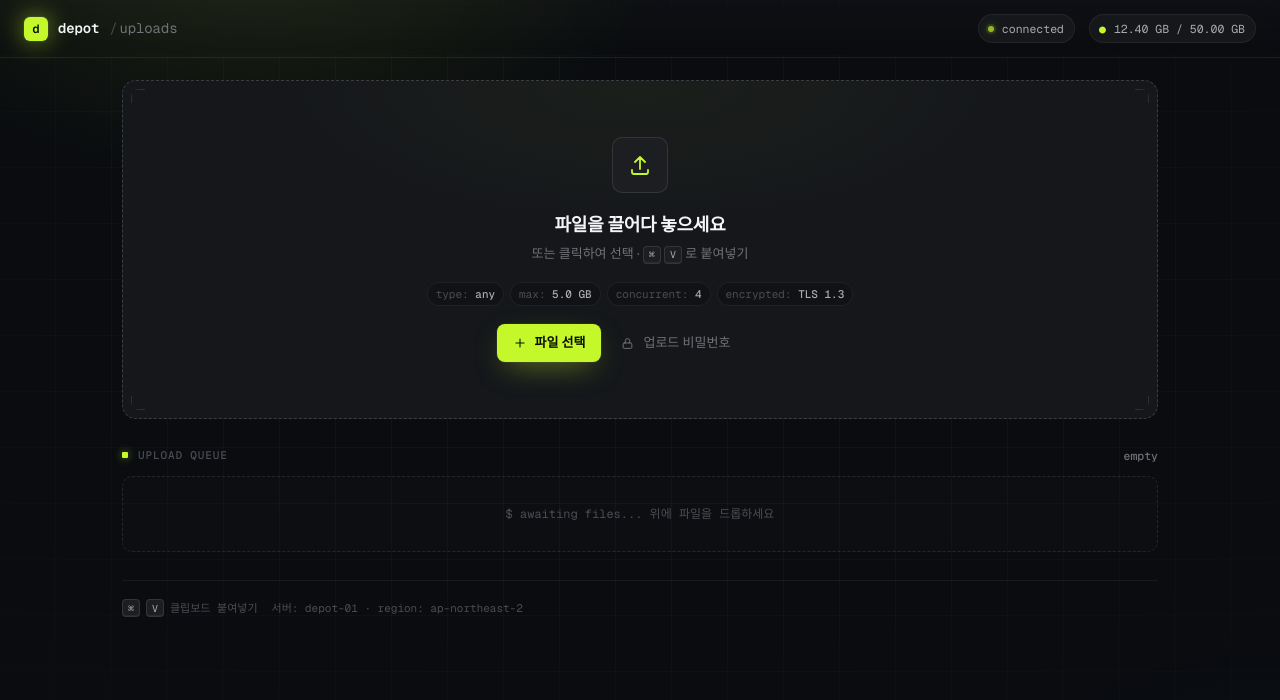
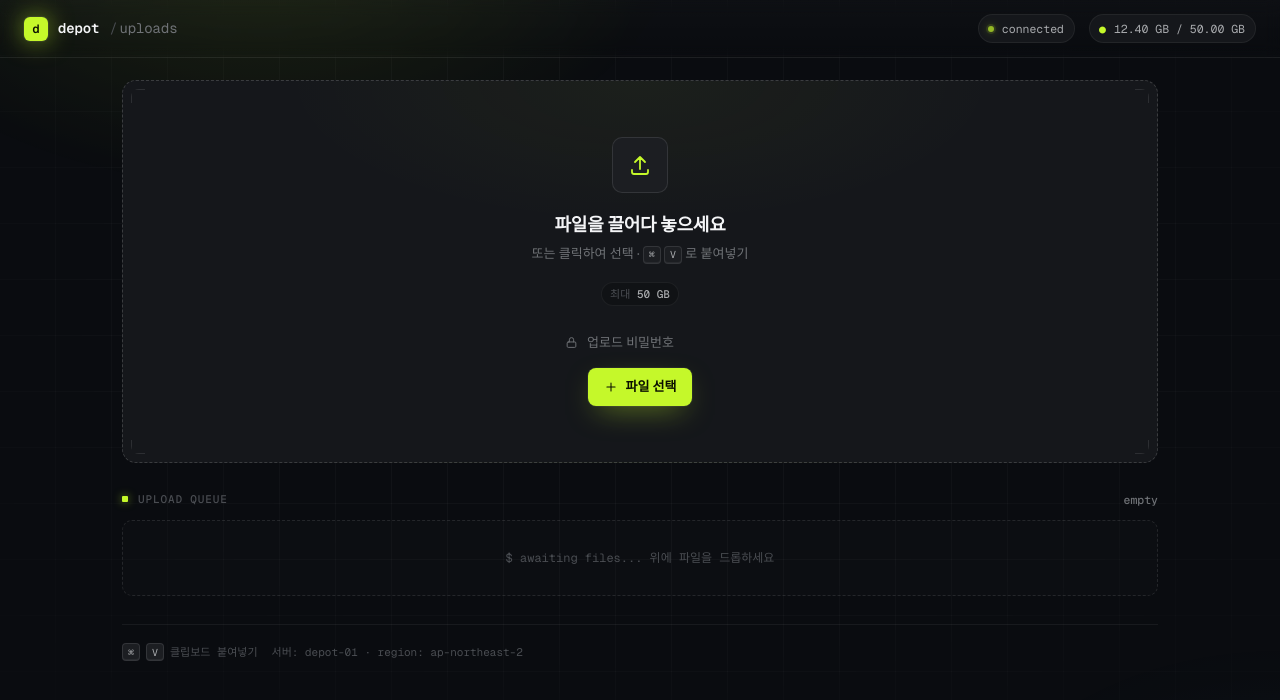
Before and after one commit to ggm77/depot-frontend, a React (Vite) app: page / in a window 1280 px wide. Shown: the top 700 px of the page. Built offline with nearby package versions, Linux system fonts and the light colour scheme.

Commit message:
feat: 비밀번호 입력을 파일 선택 버튼 위로 이동, dz-meta 불필요 항목 제거

```diff
--- a/src/components.tsx
+++ b/src/components.tsx
@@ -144,17 +144,10 @@ export function DropZone({ onFiles, active, setActive, password, setPassword }:
       </p>
 
       <div className="dz-meta">
-        <span className="tag">type: <b>any</b></span>
-        <span className="tag">max: <b>5.0 GB</b></span>
-        <span className="tag">concurrent: <b>4</b></span>
-        <span className="tag">encrypted: <b>TLS 1.3</b></span>
+        <span className="tag">최대 <b>50 GB</b></span>
       </div>
 
       <div className="dz-actions" onClick={(e) => e.stopPropagation()}>
-        <button type="button" className="btn-primary" onClick={() => inputRef.current?.click()}>
-          <Icon.Plus />
-          파일 선택
-        </button>
         <div className="dz-password">
           <Icon.Lock />
           <input
@@ -164,6 +157,10 @@ export function DropZone({ onFiles, active, setActive, password, setPassword }:
             onChange={(e) => setPassword(e.target.value)}
           />
         </div>
+        <button type="button" className="btn-primary" onClick={() => inputRef.current?.click()}>
+          <Icon.Plus />
+          파일 선택
+        </button>
       </div>
 
       <input ref={inputRef} type="file" multiple hidden onChange={onPick} />
--- a/src/index.css
+++ b/src/index.css
@@ -357,8 +357,8 @@ body::after {
 
 .dz-actions {
   display: flex;
+  flex-direction: column;
   gap: 8px;
-  justify-content: center;
   align-items: center;
   margin: 18px 0 0;
 }
@@ -893,7 +893,7 @@ body::after {
   .dropzone { padding: 38px 18px; }
   .dz-title { font-size: 16px; }
   .dz-sub { font-size: 12px; }
-  .dz-actions { flex-direction: column; align-items: stretch; }
+  .dz-actions { flex-direction: column; align-items: center; }
   .dz-actions .btn-primary, .dz-actions .btn-ghost { justify-content: center; }
   .q-item { grid-template-columns: 38px 1fr; padding: 12px; gap: 4px 10px; }
   .q-thumb { width: 38px; height: 38px; grid-row: 1 / span 4; }
```
